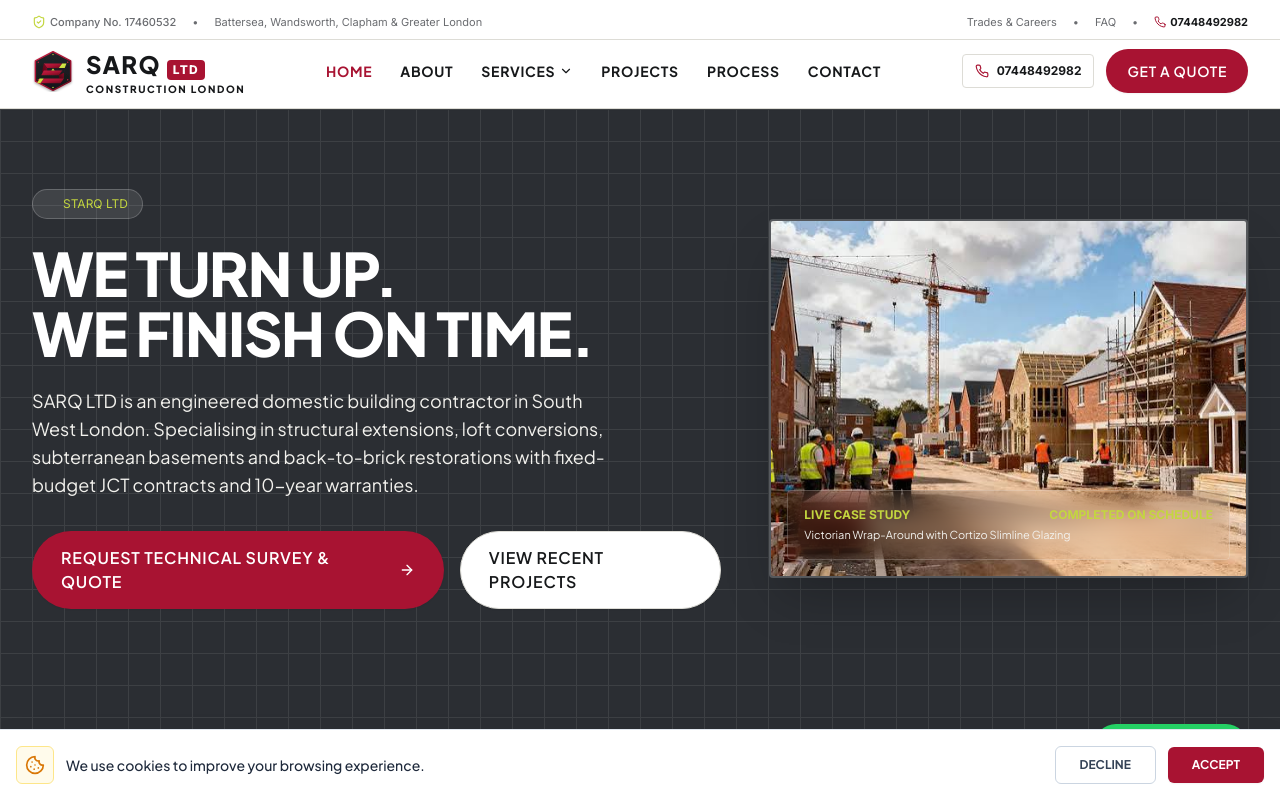
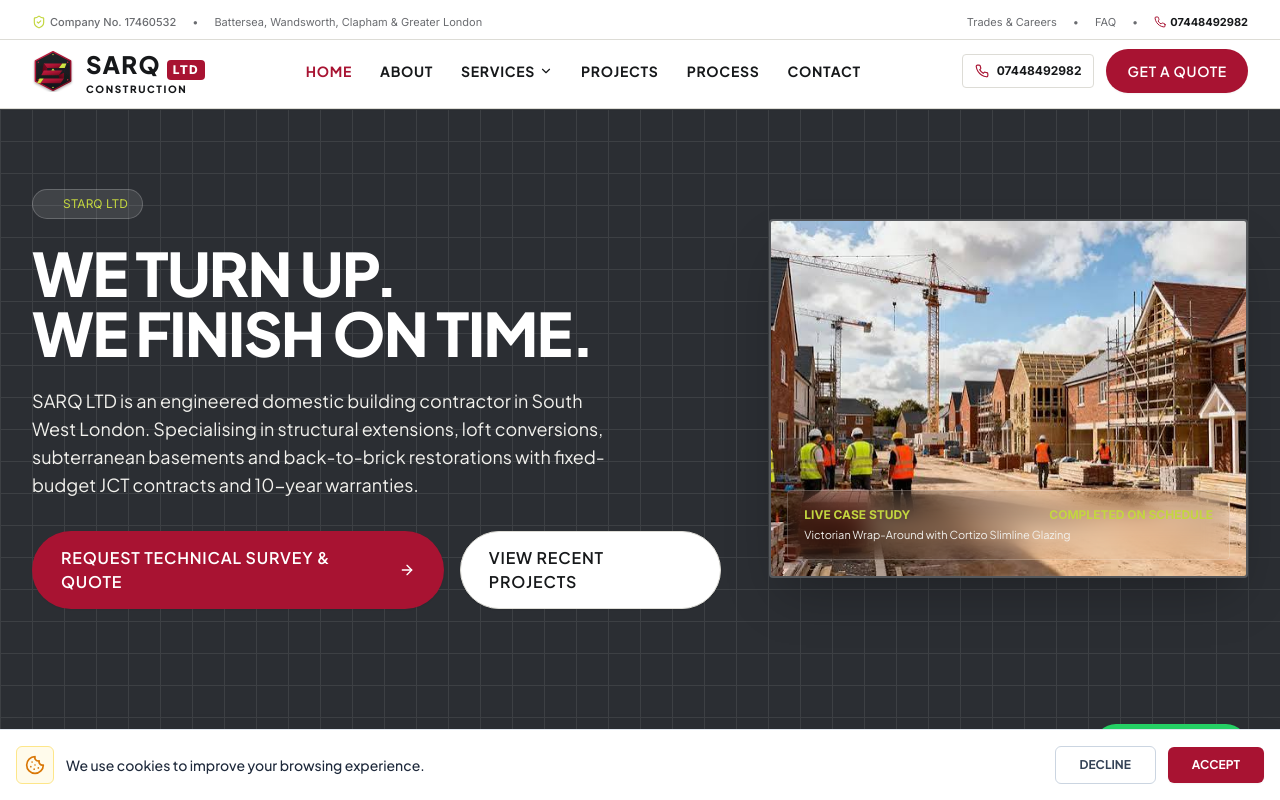
Before and after one commit to SKeerthi25/sarq, a React (Vite) app: page / in a window 1280 px wide. Shown: the top 800 px of the page. Built offline with nearby package versions, Linux system fonts and the light colour scheme.

Commit message:
fix(branding): update logo lockup to SARQ LTD Construction

```diff
--- a/src/components/Logo.tsx
+++ b/src/components/Logo.tsx
@@ -176,7 +176,7 @@
                     : 'text-ink/80 group-hover:text-brand transition-colors'
                 }`}
               >
-                Construction London
+                Construction
               </span>
             </div>
           )}
--- a/src/components/SplashLoader.tsx
+++ b/src/components/SplashLoader.tsx
@@ -76,7 +76,7 @@
               transition={{ duration: 0.5, delay: 0.25 }}
               className="font-heading font-extrabold uppercase tracking-[0.22em] text-xs text-slate-500 mb-8"
             >
-              Construction London
+              Construction
             </motion.p>
 
             {/* Precision 3-Second Loading Bar */}
```
